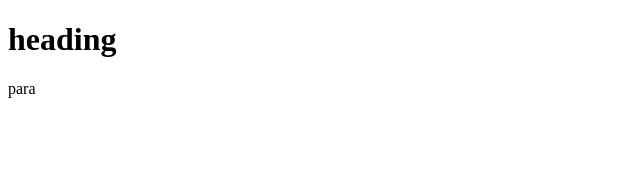
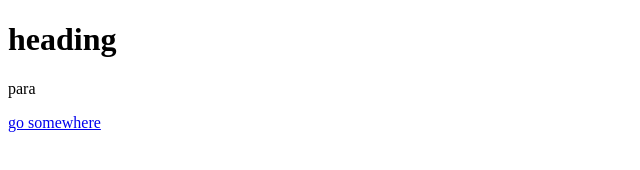
Before and after one commit to Abolfazl-Nayudi/revert-and-reset, a plain HTML site: page index.html in a window 1280 px wide. Shown: the whole page, without its empty margins (0-640 px from the left). Drawn offline with Linux system fonts and the light colour scheme.

Commit message:
add a link

```diff
--- a/index.html
+++ b/index.html
@@ -10,6 +10,7 @@
 <body>
     <h1>heading </h1>
     <p>para</p>
+    <a href="#">go somewhere</a>
 </body>
 
 </html>
```
